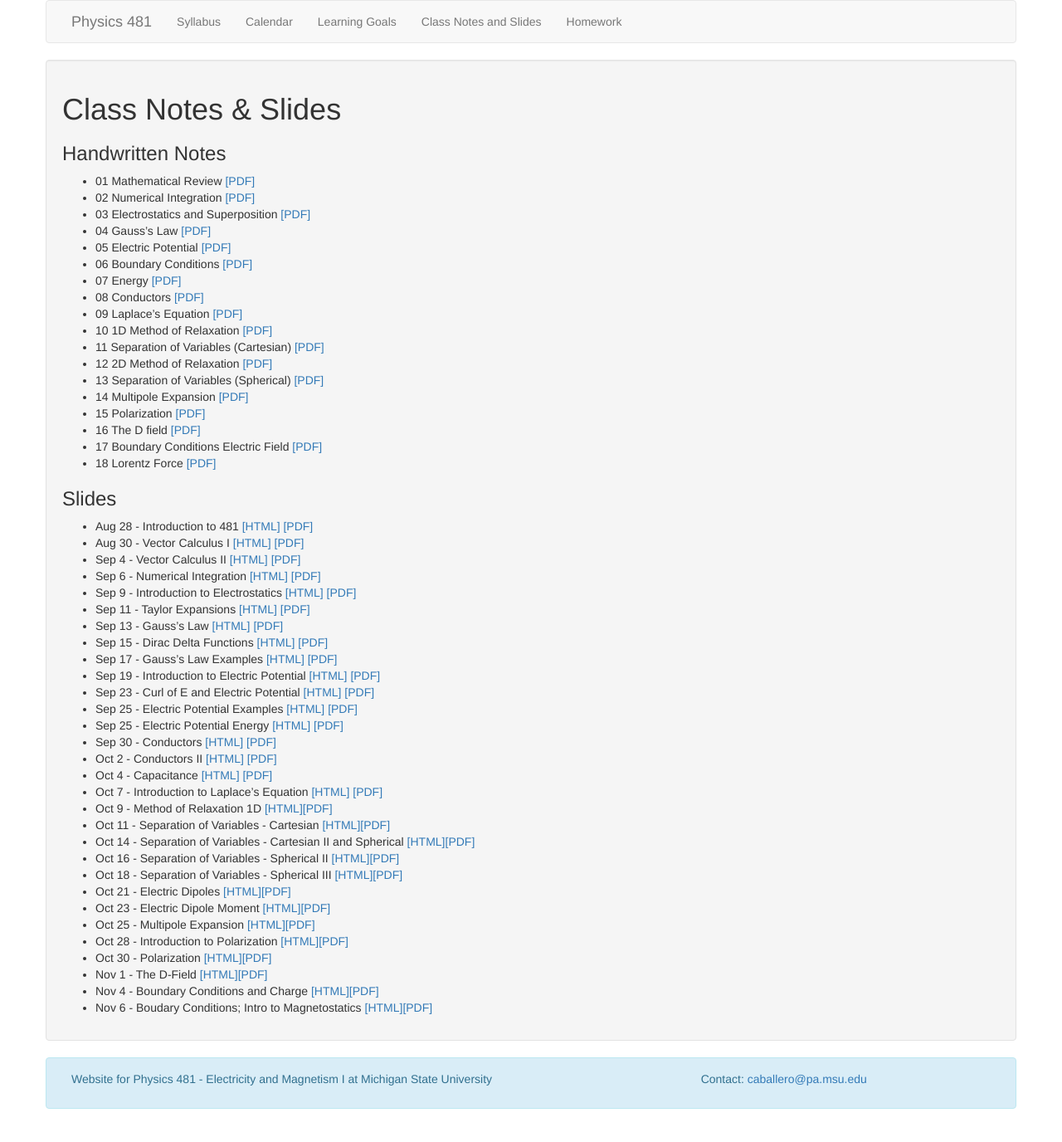
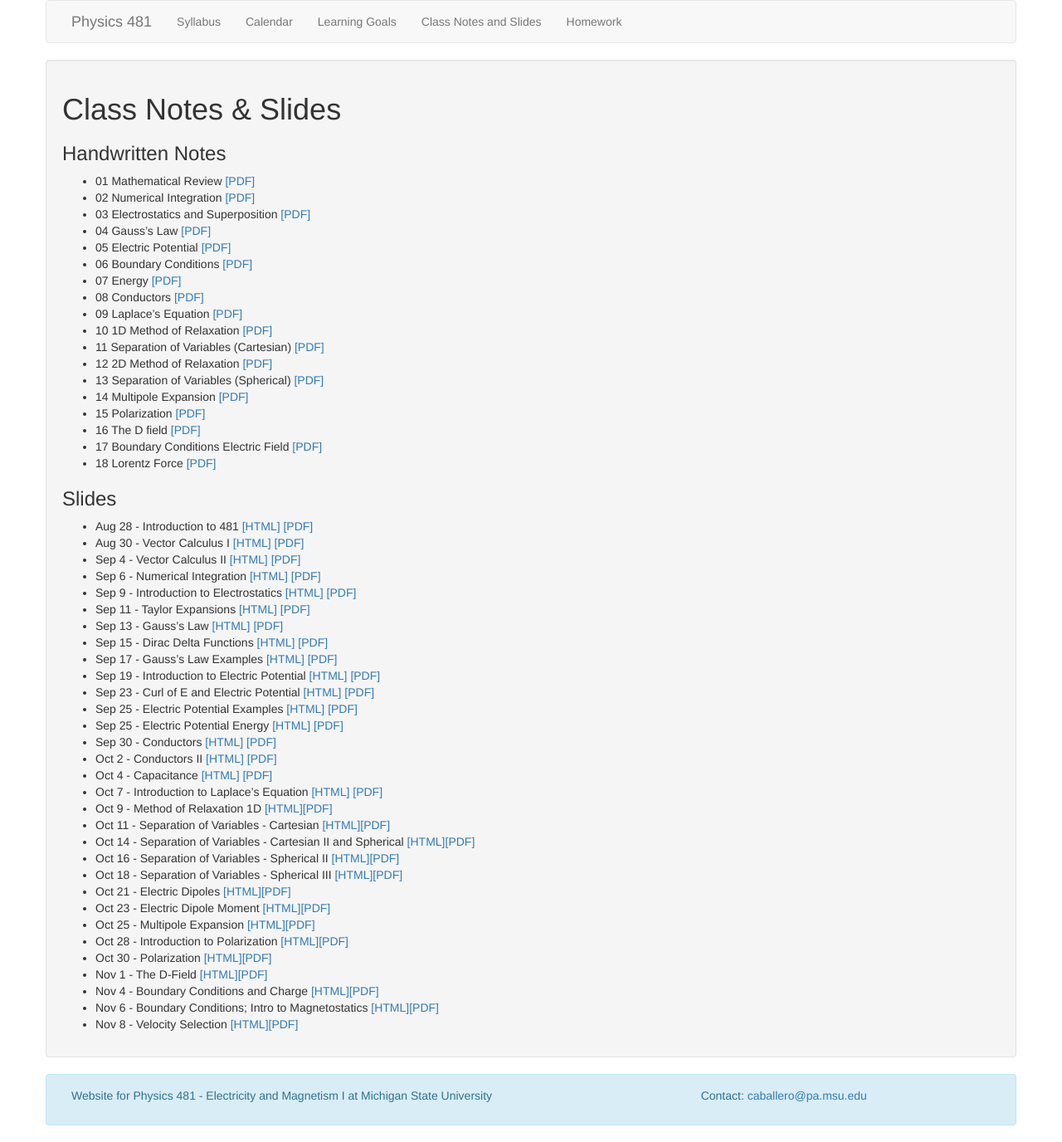
Before and after one commit to dannycab/phy481msu_f2019, a Jekyll site: the page built from notes/list_of_notes.md, in a window 1280 px wide. Shown: the whole page at 83% size. Built offline with Jekyll 4.4.1, drawn with Linux system fonts in a browser that asks for light colours.

Commit message:
updated with Friday's notes

```diff
--- a/notes/list_of_notes.md
+++ b/notes/list_of_notes.md
@@ -56,4 +56,5 @@ permalink: notes/index.html
 - Oct 30 - Polarization [[HTML]](./27-slides.html)[[PDF]](./27-slides.pdf)
 - Nov 1 - The D-Field [[HTML]](./28-slides.html)[[PDF]](./28-slides.pdf)
 - Nov 4 - Boundary Conditions and Charge [[HTML]](./29-slides.html)[[PDF]](./29-slides.pdf)
-- Nov 6 - Boudary Conditions; Intro to Magnetostatics [[HTML]](./30-slides.html)[[PDF]](./30-slides.pdf)
+- Nov 6 - Boundary Conditions; Intro to Magnetostatics [[HTML]](./30-slides.html)[[PDF]](./30-slides.pdf)
+- Nov 8 - Velocity Selection [[HTML]](./31-slides.html)[[PDF]](./31-slides.pdf)
```
Also changed, not shown: 3 other files.
